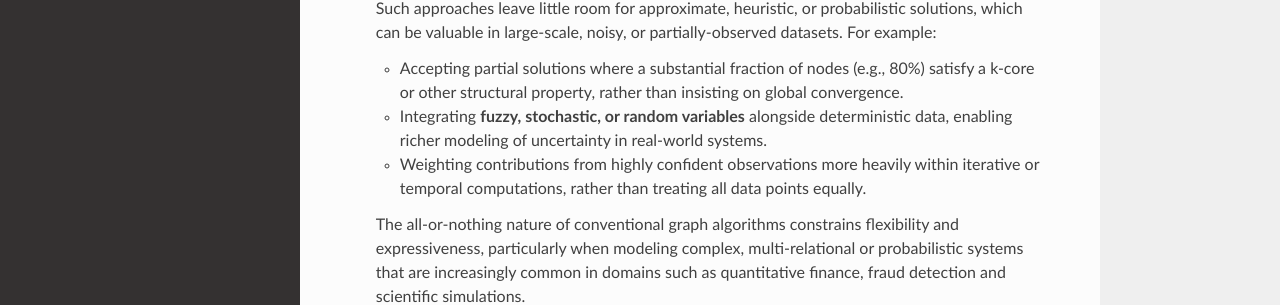
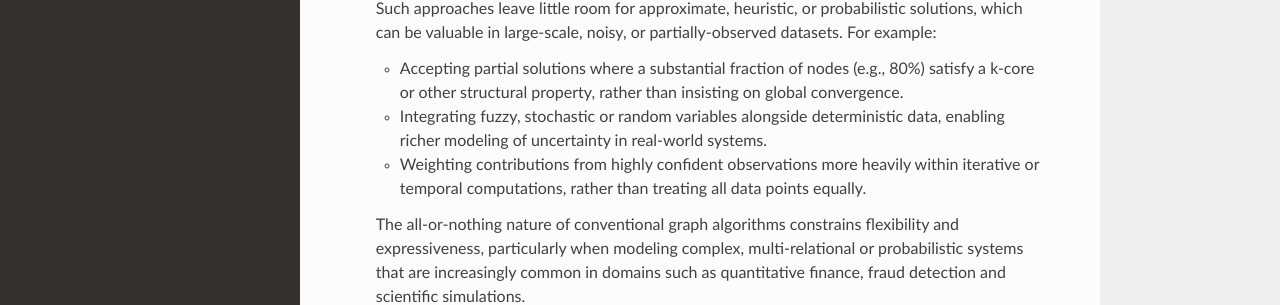
Before and after one commit to pawaka2025/venuvia, a Sphinx documentation site: the page built from docs/source/introduction.rst, in a window 1280 px wide and 900 px high, scrolled down 1625 px. Shown: the part 402-707 px from the top of the window. Built offline with Sphinx 7.4.7 and the Read the Docs theme 3.1.0, drawn with Linux system fonts in a browser that asks for light colours.

```diff
--- a/docs/source/introduction.rst
+++ b/docs/source/introduction.rst
@@ -82,7 +82,7 @@ This backend has been conceived in order to address a number of pain points:
 
   - Accepting partial solutions where a substantial fraction of nodes (e.g., 80%) satisfy
     a k-core or other structural property, rather than insisting on global convergence.
-  - Integrating **fuzzy, stochastic, or random variables** alongside deterministic data,
+  - Integrating fuzzy, stochastic or random variables alongside deterministic data,
     enabling richer modeling of uncertainty in real-world systems.
   - Weighting contributions from highly confident observations more heavily within iterative
     or temporal computations, rather than treating all data points equally.
```
